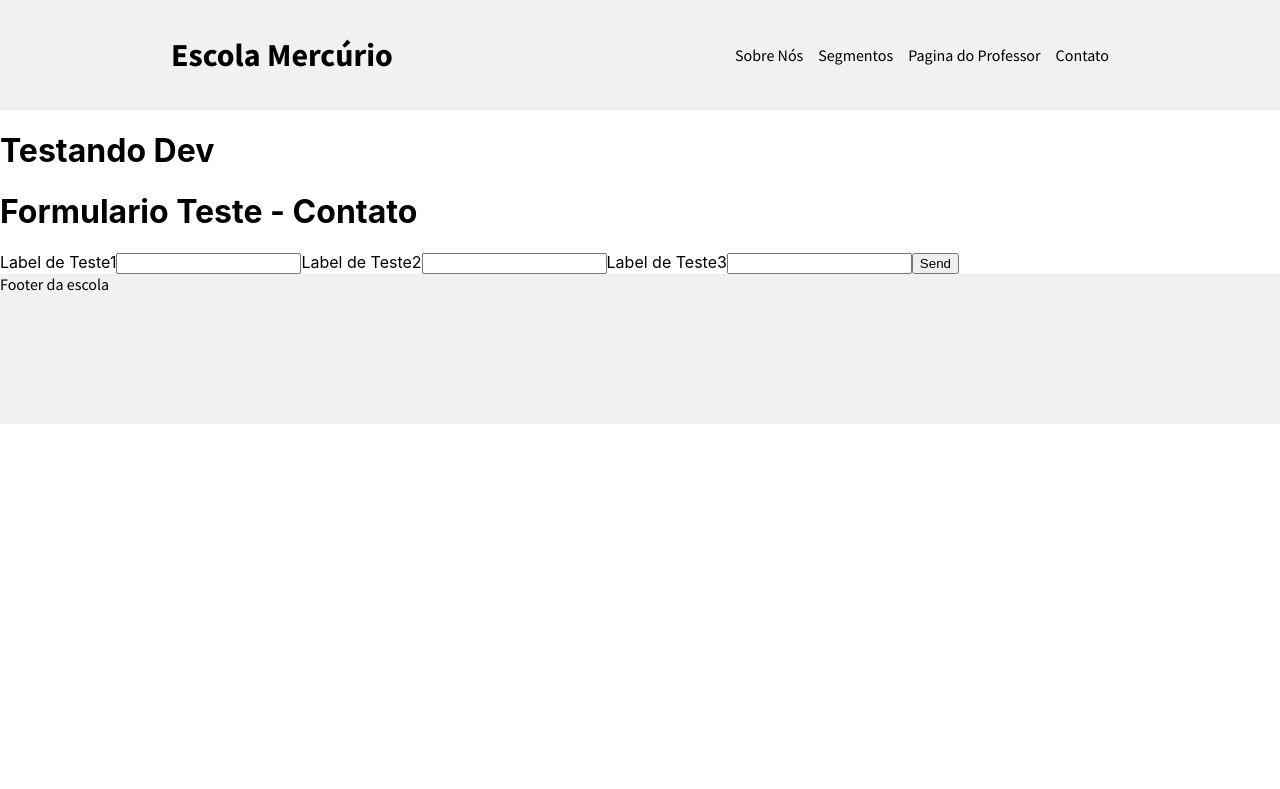
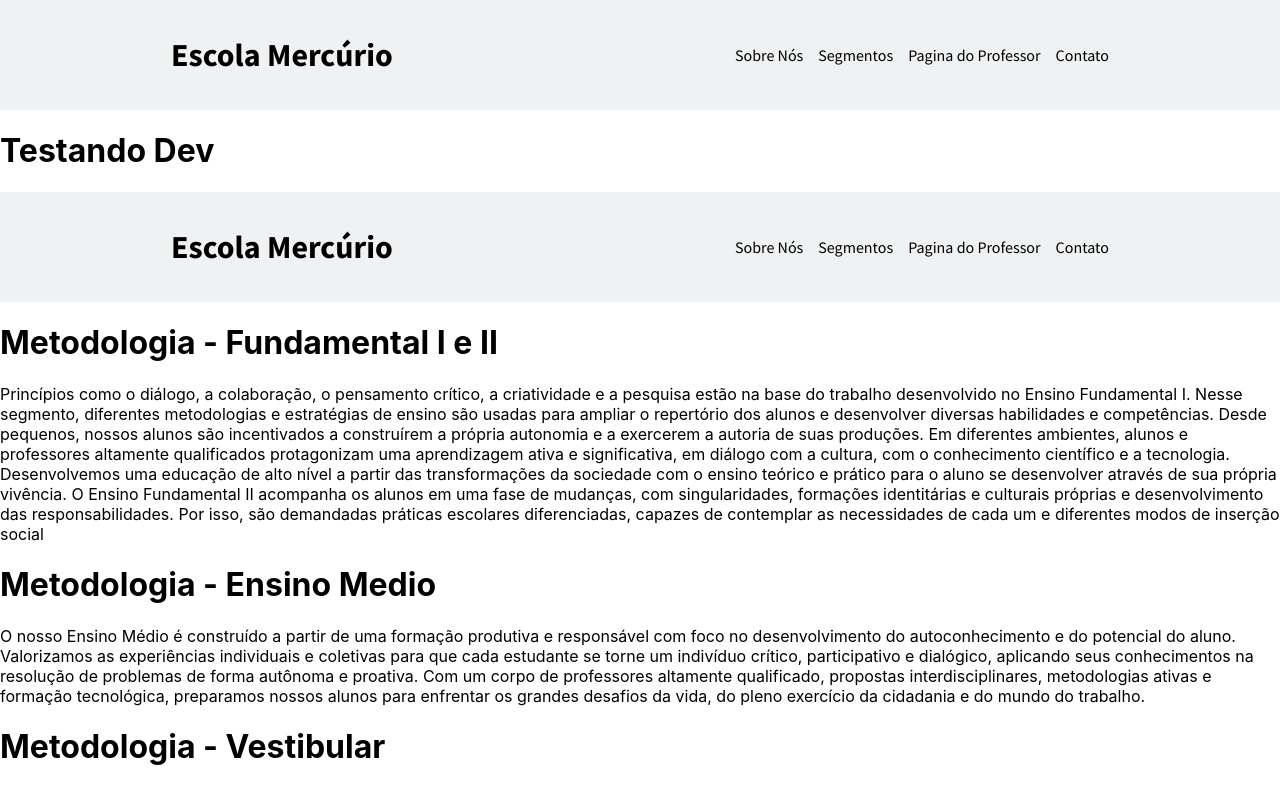
Before and after one commit to yagormoraes/projetoModulo5, a React (Create React App) app in the folder escola-mercurio/: page /segmentos in a window 1280 px wide. Shown: the top 789 px of the page. Built offline with nearby package versions, Linux system fonts and the light colour scheme.

Commit message:
criado a pasta e paginas Segmentos e adicionado alguns textos para contruçao do mesmo

```diff
--- a/escola-mercurio/package.json
+++ b/escola-mercurio/package.json
@@ -6,8 +6,10 @@
     "@testing-library/jest-dom": "^5.16.4",
     "@testing-library/react": "^13.1.1",
     "@testing-library/user-event": "^13.5.0",
+    "node": "^17.7.2",
     "react": "^18.0.0",
     "react-dom": "^18.0.0",
+    "react-doom": "^1.0.0",
     "react-router-dom": "^6.3.0",
     "react-scripts": "5.0.1",
     "styled-components": "^5.3.5",
--- a/escola-mercurio/src/App.jsx
+++ b/escola-mercurio/src/App.jsx
@@ -2,12 +2,14 @@ import './App.css';
 import Header from './Components/Header';
 import Footer from './Components/Footer';
 import Contato from './Pages/Contato/contato';
+import Segmentos from './Pages/Segmentos/segmentos';
 
 function App() {
   return (
     <>
       <Header></Header>
       <h1>Testando Dev</h1>
+      <Segmentos/>
       <Contato></Contato>
       <Footer></Footer>
     </>
--- a/escola-mercurio/src/Components/Header.jsx
+++ b/escola-mercurio/src/Components/Header.jsx
@@ -1,5 +1,6 @@
 import React from 'react'
 import styled from 'styled-components'
+
 
 function Header(){
 
--- /dev/null
+++ b/escola-mercurio/src/Pages/Segmentos/segmentos.jsx
@@ -0,0 +1,35 @@
+import React from 'react'
+import Header from '../../Components/Header'
+
+function Segmentos (){
+    return (
+        <>
+         <Header/>
+         <div>
+             <h1>
+                 Metodologia - Fundamental I e II
+             </h1>
+             <p>
+             Princípios como o diálogo, a colaboração, o pensamento crítico, a criatividade e a pesquisa estão na base do trabalho desenvolvido no Ensino Fundamental I. Nesse segmento, diferentes metodologias e estratégias de ensino são usadas para ampliar o repertório dos alunos e desenvolver diversas habilidades e competências.
+             Desde pequenos, nossos alunos são incentivados a construírem a própria autonomia e a exercerem a autoria de suas produções. Em diferentes ambientes, alunos e professores altamente qualificados protagonizam uma aprendizagem ativa e significativa, em diálogo com a cultura, com o conhecimento científico e a tecnologia.
+             Desenvolvemos uma educação de alto nível a partir das transformações da sociedade com o ensino teórico e prático para o aluno se desenvolver através de sua própria vivência. O Ensino Fundamental II acompanha os alunos em uma fase de mudanças, com singularidades, formações identitárias e culturais próprias e desenvolvimento das responsabilidades. Por isso, são demandadas práticas escolares diferenciadas, capazes de contemplar as necessidades de cada um e diferentes modos de inserção social
+             </p>
+             <h1>
+                 Metodologia - Ensino Medio
+             </h1>
+             <p>
+             O nosso Ensino Médio é construído a partir de uma formação produtiva e responsável com foco no desenvolvimento do autoconhecimento e do potencial do aluno. Valorizamos as experiências individuais e coletivas para que cada estudante se torne um indivíduo crítico, participativo e dialógico, aplicando seus conhecimentos na resolução de problemas de forma autônoma e proativa. Com um corpo de professores altamente qualificado, propostas interdisciplinares, metodologias ativas e formação tecnológica, preparamos nossos alunos para enfrentar os grandes desafios da vida, do pleno exercício da cidadania e do mundo do trabalho.
+             </p>
+             <h1>
+                 Metodologia - Vestibular
+             </h1>
+             <p>
+             Com o objetivo de preparar os alunos para as provas de ingresso no Ensino Superior mais importantes do país, desenvolvemos diferentes metodologias, projetos e simulados. Além disso, temos um Coordenador de Vestibular que acompanha os estudantes ao longo do ano e os auxilia nos estudos e preparação para o Enem e vestibulares.
+             </p>
+         </div>
+
+        </>
+    )
+}
+
+export default Segmentos
```
Also changed, not shown: 1 other file (tests, documents, lock files or other folders).
